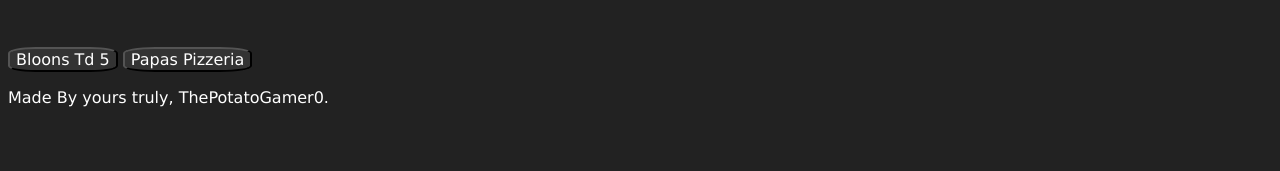
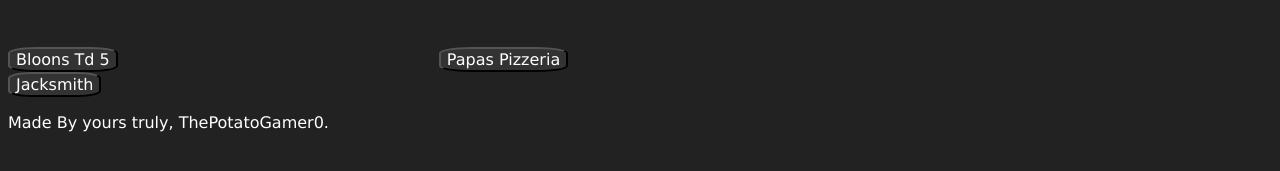
Before and after one commit to ThePotatoGamer0/Ruffler, a plain HTML site: page index.html in a window 1280 px wide. Shown: the part 371-542 px from the top of the page. Drawn offline with Linux system fonts and the light colour scheme.

Commit message:
add jacksmith

```diff
--- a/index.html
+++ b/index.html
@@ -70,6 +70,7 @@
           font-family: verdana;
           font-size: 100%;
           transition: 0.5s;
+          margin-right: 25%;
         }
 
         .gamebutton:hover {
@@ -123,5 +124,6 @@
   </div>
 <button onclick="window.location.href='ruffle_player.html?game=./games/bloons-td-5.swf'" class="gamebutton">Bloons Td 5</button>
 <button onclick="window.location.href='ruffle_player.html?game=./games/Papas Pizzeria.swf'" class="gamebutton">Papas Pizzeria</button>
+<button onclick="window.location.href='ruffle_player.html?game=./games/jacksmith.swf'" class="gamebutton">Jacksmith</button>
     <p>Made By yours truly, ThePotatoGamer0.</p>
 </body>
```
Also changed, not shown: 1 other file.
